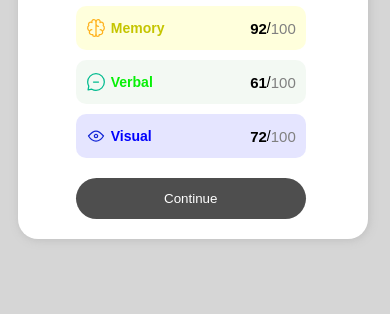
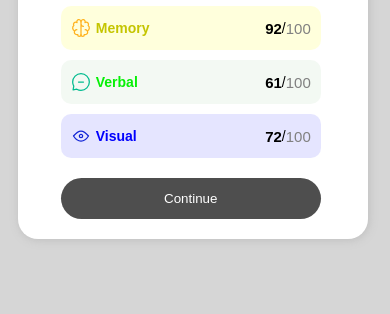
Before and after one commit to kaykedmar/frontendmentor, a plain HTML site: page Results summary/index.html in a window 390 px wide. Shown: the part 530-844 px from the top of the page. Drawn offline with Linux system fonts and the light colour scheme.

Commit message:
Update index.html

```diff
--- a/Results summary/index.html
+++ b/Results summary/index.html
@@ -220,6 +220,10 @@
       width: 350px;
 
     }
+    .container {
+      width: 260px;
+      margin-left: 0px;
+    }
 
 
       .left {
@@ -262,7 +266,8 @@
           <div class="name">
             <img src="images/icon-reaction.svg" alt="">
             <p class="reaction">Reaction</p>
-            <span class="score-pontual"><span class="numero-maior" >80</span> / <span class="numero-menor">100</span> </span>
+            <span class="score-pontual"><span class="numero-maior" >80</span> /
+            <span  class="numero-menor">100</span> </span>
           </div>
         </div>
 
```
